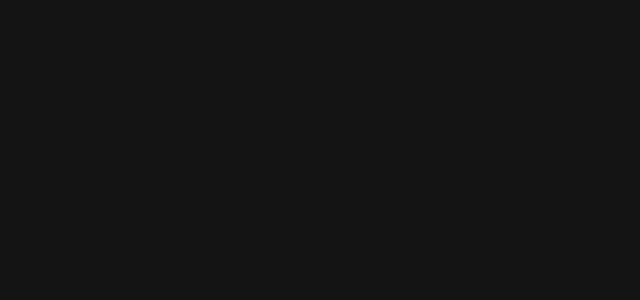
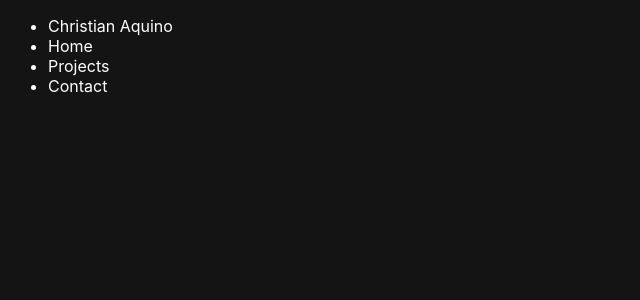
Before and after one commit to cjfaquino/portfolio, a React (Vite) app: page / in a window 1280 px wide. Shown: the top 300 px of the page, without its empty margins (0-640 px from the left). Built offline with nearby package versions, Linux system fonts and the light colour scheme.

Commit message:
add Header

```diff
--- a/src/App.tsx
+++ b/src/App.tsx
@@ -1,8 +1,13 @@
 import React from 'react';
 import './App.css';
+import Header from './components/Header';
 
 function App() {
-  return <div className='App' />;
+  return (
+    <div className='App'>
+      <Header />
+    </div>
+  );
 }
 
 export default App;
--- /dev/null
+++ b/src/components/Header.tsx
@@ -0,0 +1,18 @@
+import React from 'react';
+
+function Header() {
+  return (
+    <header>
+      <nav>
+        <ul>
+          <li>Christian Aquino</li>
+          <li>Home</li>
+          <li>Projects</li>
+          <li>Contact</li>
+        </ul>
+      </nav>
+    </header>
+  );
+}
+
+export default Header;
```
